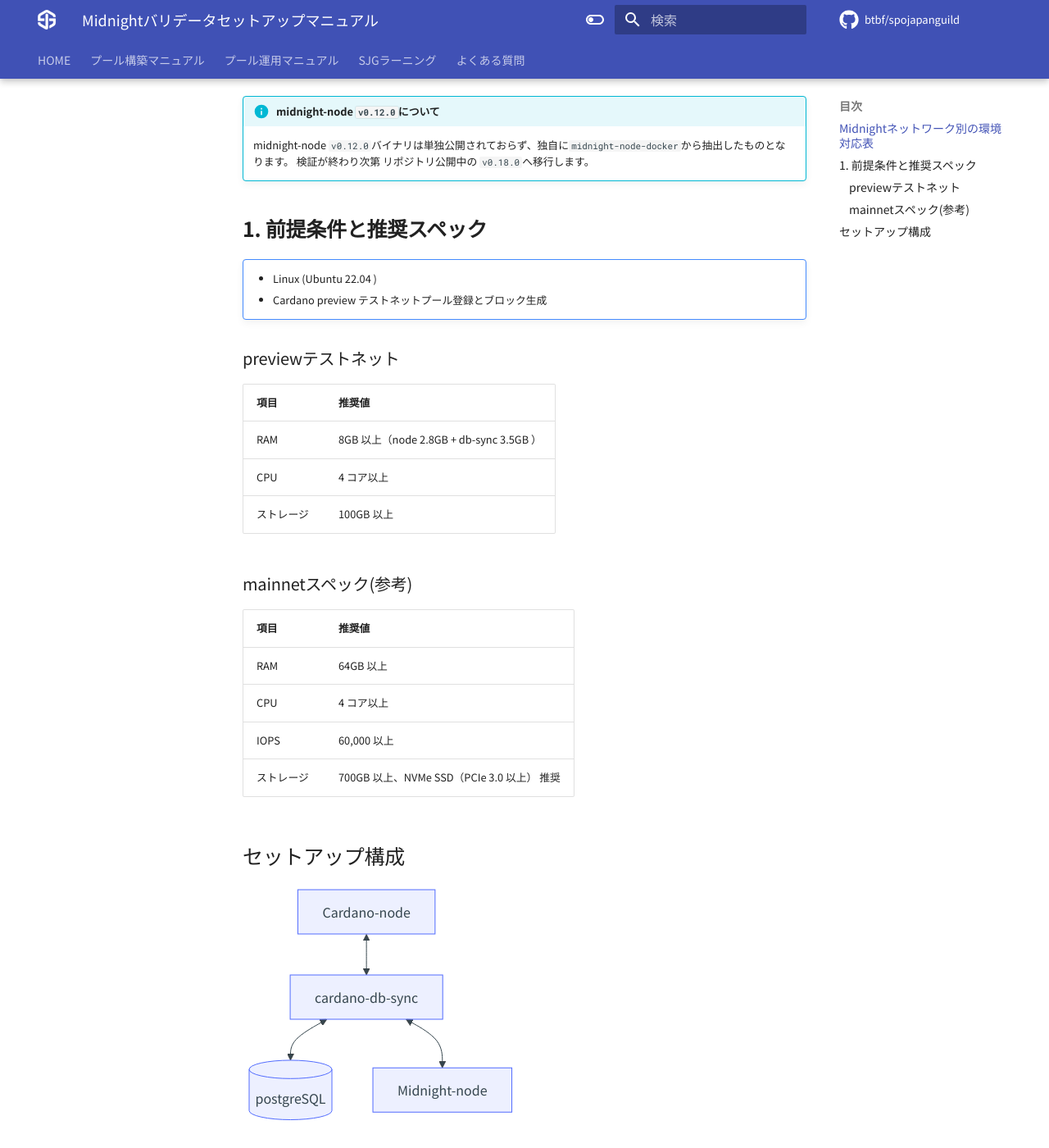
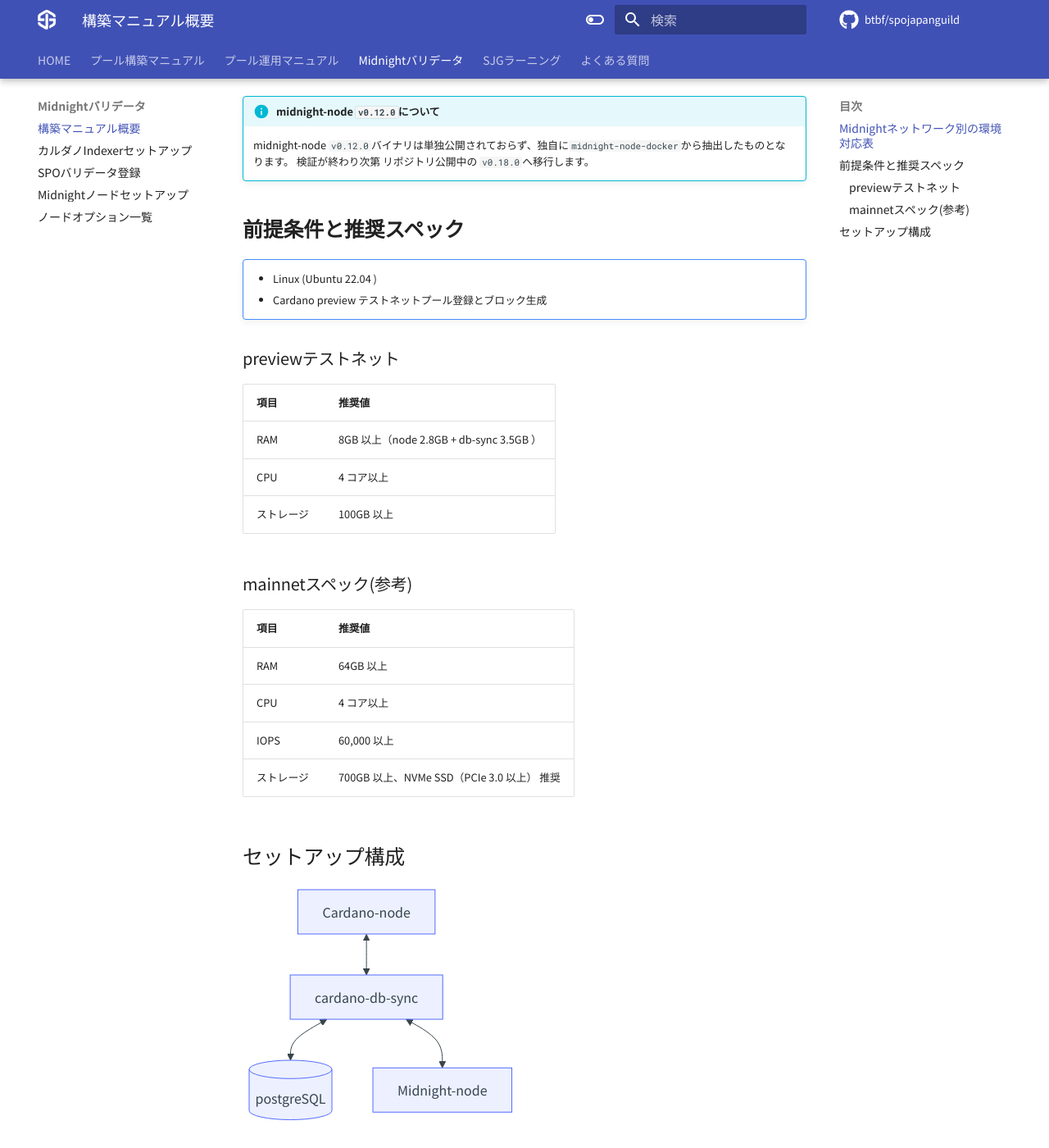
Before and after one commit to btbf/spojapanguild, an MkDocs documentation site: the page built from docs/midnight/index.md, in a window 1280 px wide and 1400 px high, scrolled down 524 px. Shown: the whole window at 82% size. Built offline with MkDocs 1.6.1 and Material for MkDocs 9.7.7, drawn with Linux system fonts in a browser that asks for light colours; comment, search, counter and statistics services are not loaded; some of the changed text lies outside the part shown.

Commit message:
Fixed Midnight-node

```diff
--- a/docs/midnight/index.md
+++ b/docs/midnight/index.md
@@ -16,7 +16,7 @@
     検証が終わり次第 リポジトリ公開中の `v0.18.0`へ移行します。
 
 
-## **1. 前提条件と推奨スペック**
+## **前提条件と推奨スペック**
 
 !!! hint ""
     - Linux (Ubuntu 22.04 )
--- a/mkdocs.yml
+++ b/mkdocs.yml
@@ -160,6 +160,12 @@
         - '・ Glacier Drop請求手続き': './operation/midnight-glacier-drop.md'
       - 'Linuxコマンド集':
         - '・ 各種コマンド': './operation/linux-commands.md'
+    - 'Midnightバリデータ':
+      - '構築マニュアル概要': './midnight/index.md'
+      - 'カルダノIndexerセットアップ': './midnight/db-sync-setup.md'
+      - 'SPOバリデータ登録': './midnight/register-spo.md'
+      - 'Midnightノードセットアップ': './midnight/setup-midnight-node.md'
+      - 'ノードオプション一覧': './midnight/node-options.md'
     - 'SJGラーニング': './learning.md'
     - 'よくある質問':
       - '運用編':
```
Also changed, not shown: docs/midnight/db-sync-setup.md (+5 -5 lines).
